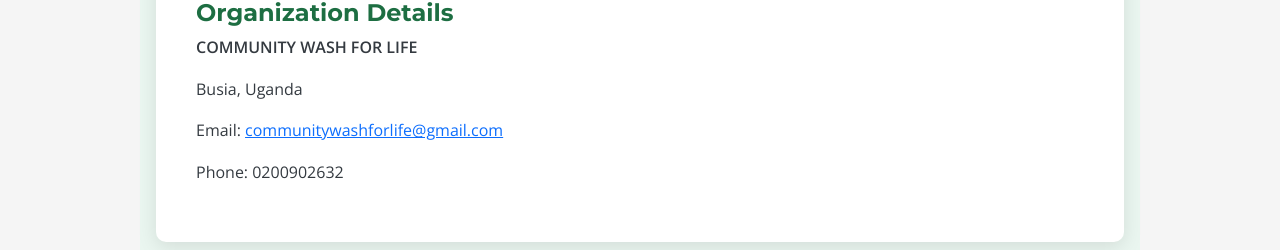
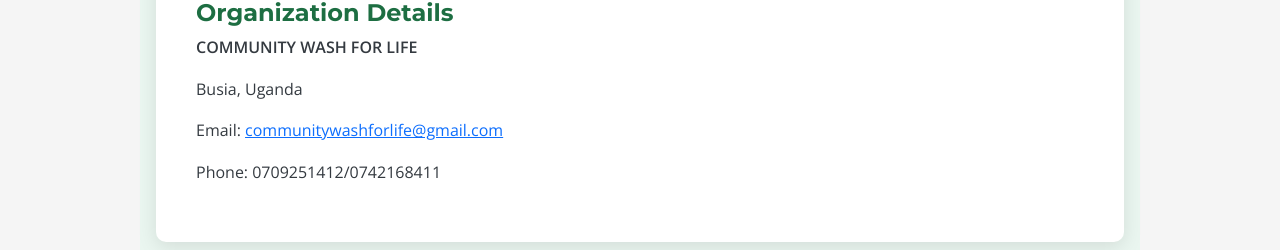
Before and after one commit to nicksontenywa-cyber/community-wash-for-life, a plain HTML site: page donate.html in a window 1280 px wide. Shown: the part 1386-1636 px from the top of the page. Drawn offline with nearby package versions, Linux system fonts and the light colour scheme.

Commit message:
Update donate.html

```diff
--- a/donate.html
+++ b/donate.html
@@ -721,7 +721,7 @@
                 <p><strong>COMMUNITY WASH FOR LIFE</strong></p>
                 <p>Busia, Uganda</p>
                 <p>Email: <a href="mailto:communitywashforlife@gmail.com">communitywashforlife@gmail.com</a></p>
-                <p>Phone: 0200902632</p>
+                <p>Phone: 0709251412/0742168411</p>
             </div>
         </div>
     </section>
```
